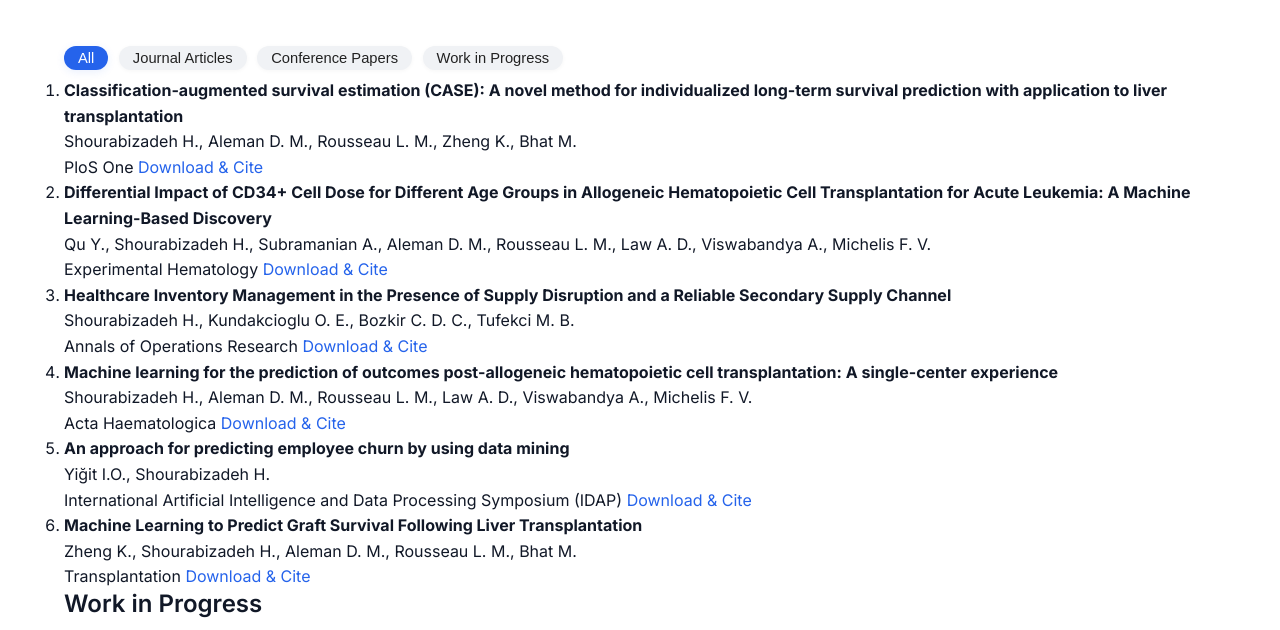
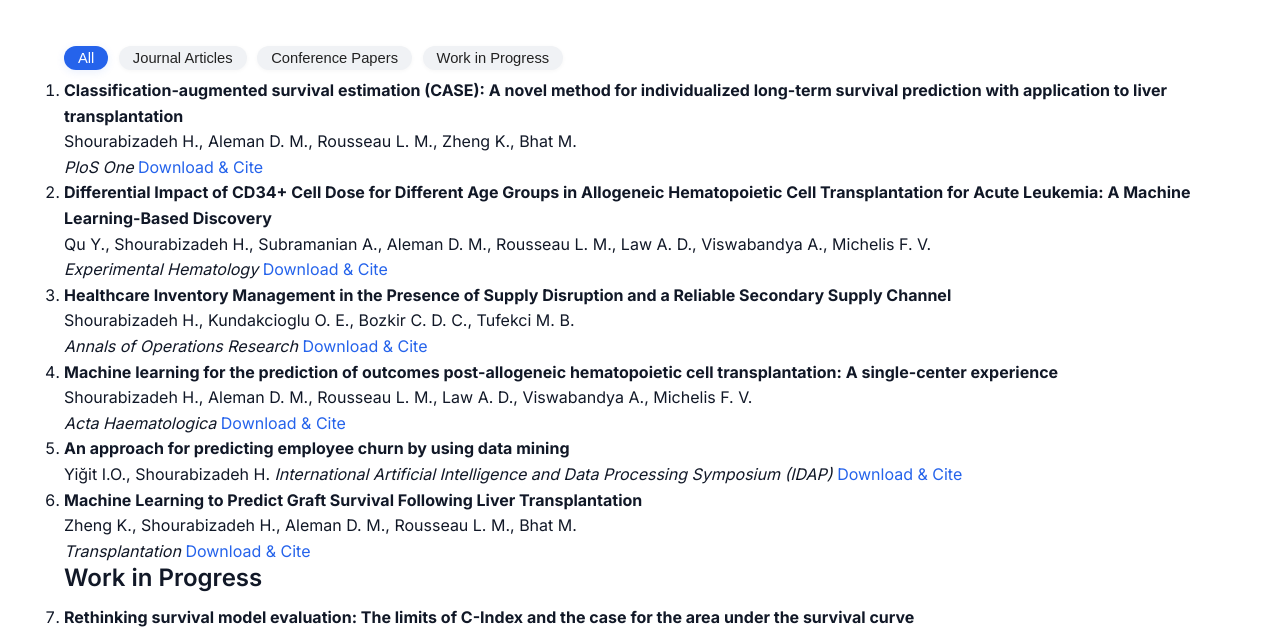
Before and after one commit to hshurabi/hshurabi.github.io, a plain HTML site: page publications.html in a window 1280 px wide. Shown: the part 156-786 px from the top of the page. Drawn offline with Linux system fonts and the light colour scheme.

Commit message:
Updated publications

```diff
--- a/publications.html
+++ b/publications.html
@@ -73,37 +73,37 @@
                     <li class="publication-item journal">
                         <strong>Classification-augmented survival estimation (CASE): A novel method for individualized long-term survival prediction with application to liver transplantation</strong><br>
                         Shourabizadeh H., Aleman D. M., Rousseau L. M., Zheng K., Bhat M.<br>
-                        PloS One
+                        <em>PloS One</em>
                         <a href="https://journals.plos.org/plosone/article?id=10.1371/journal.pone.0315928" target="_blank">Download & Cite</a>
                     </li>
                     <li class="publication-item journal">
                         <strong>Differential Impact of CD34+ Cell Dose for Different Age Groups in Allogeneic Hematopoietic Cell Transplantation for Acute Leukemia: A Machine Learning-Based Discovery</strong><br>
                         Qu Y., Shourabizadeh H., Subramanian A., Aleman D. M., Rousseau L. M., Law A. D., Viswabandya A., Michelis F. V.<br>
-                        Experimental Hematology
+                        <em>Experimental Hematology</em>
                         <a href="https://www.sciencedirect.com/science/article/pii/S0301472X24005496" target="_blank">Download & Cite</a>
                     </li>
                     <li class="publication-item journal">
                         <strong>Healthcare Inventory Management in the Presence of Supply Disruption and a Reliable Secondary Supply Channel</strong><br>
                         Shourabizadeh H., Kundakcioglu O. E., Bozkir C. D. C., Tufekci M. B. <br>
-                        Annals of Operations Research
+                        <em>Annals of Operations Research</em>
                         <a href="https://link.springer.com/article/10.1007/s10479-023-05620-y" target="_blank">Download & Cite</a>
                     </li>
                     <li class="publication-item journal">
                         <strong>Machine learning for the prediction of outcomes post-allogeneic hematopoietic cell transplantation: A single-center experience</strong><br>
                         Shourabizadeh H., Aleman D. M., Rousseau L. M., Law A. D., Viswabandya A., Michelis F. V.<br>
-                        Acta Haematologica
+                        <em>Acta Haematologica</em>
                         <a href="https://karger.com/aha/article-abstract/147/3/280/863445/Machine-Learning-for-the-Prediction-of-Survival?redirectedFrom=fulltext" target="_blank">Download & Cite</a>
                     </li>
                     <li class="publication-item conference">
                         <strong>An approach for predicting employee churn by using data mining</strong><br>
-                        Yiğit I.O., Shourabizadeh H. <br>
-                        International Artificial Intelligence and Data Processing Symposium (IDAP)
+                        Yiğit I.O., Shourabizadeh H.
+                        <em>International Artificial Intelligence and Data Processing Symposium (IDAP)</em>
                         <a href="https://ieeexplore.ieee.org/abstract/document/8090324" target="_blank">Download & Cite</a>
                     </li>
                     <li class="publication-item conference">
                         <strong>Machine Learning to Predict Graft Survival Following Liver Transplantation</strong><br>
                         Zheng K., Shourabizadeh H., Aleman D. M., Rousseau L. M., Bhat M.<br>
-                        Transplantation
+                        <em>Transplantation</em>
                         <a href="https://publications.polymtl.ca/56975/" target="_blank">Download & Cite</a>
                     </li>
                     <!-- WORK IN PROGRESS -->
```
